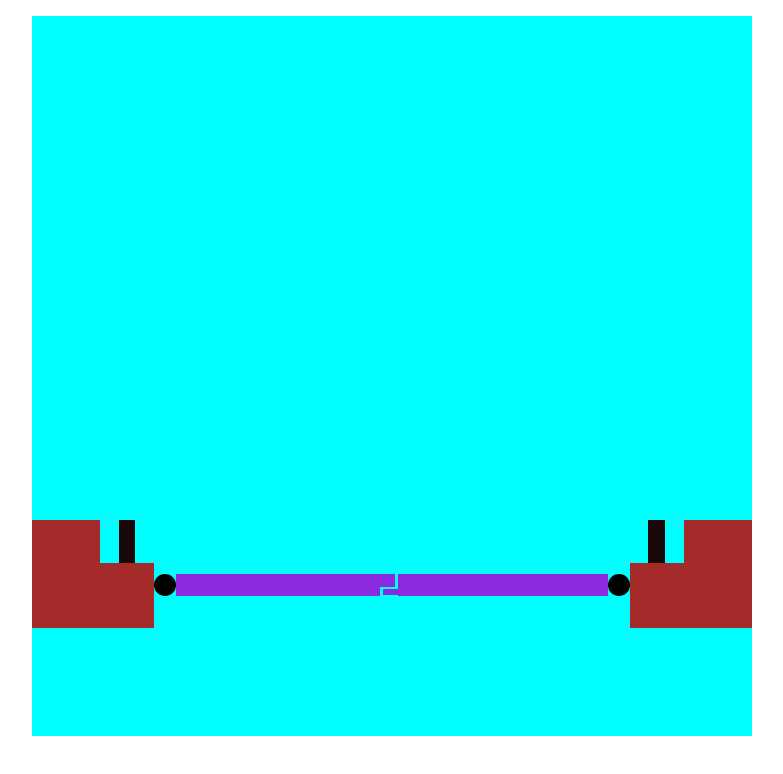
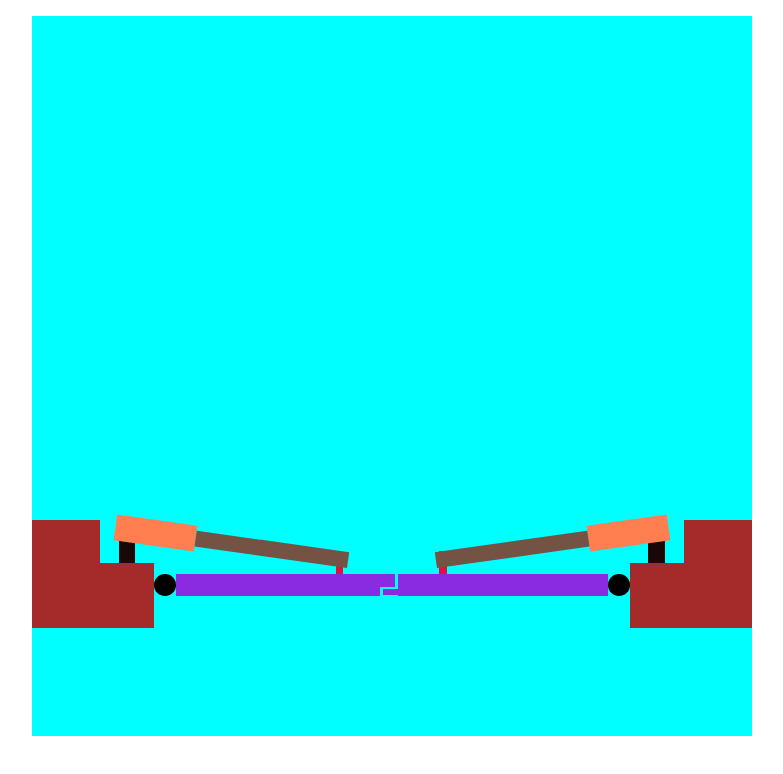
Before and after one commit to alinematollahi/Automatic-Gate-Opener-Website, a React (Create React App) app: page / in a window 1280 px wide. Shown: the top 774 px of the page, without its empty margins (248-1031 px from the left). Built offline with nearby package versions, Linux system fonts and the light colour scheme.

Commit message:
test animation

```diff
--- a/src/styles/swingDoorAnimation.css
+++ b/src/styles/swingDoorAnimation.css
@@ -23,11 +23,19 @@ height: 70%;
     height: 15%;
 }
 
+#set-space-back-base-left{
+    width: 30%;
+    height: 10%;
+    margin-left: 35%;
+}
+
 #back-base-left {
     width: 30%;
-    height: 40%;
+    height: 30%;
     margin-left: 35%;
     background-color: rgb(26, 7, 7);
+    border-top-left-radius: 30%;
+    border-top-right-radius: 30%;
 }
 
 #wall-left-2 {
@@ -68,7 +76,7 @@ height: 70%;
 @keyframes move-door-left {
     from {}
     to {
-        transform: rotateZ(-90deg);
+        transform: rotateZ(-93deg);
     }
   }
 
@@ -80,7 +88,7 @@ height: 70%;
     left: -55.8%;
 
     animation-name: move-door-left;
-    animation-duration: 4s;
+    animation-duration: 3.8s;
   }
 
   #set-space-door-left {
@@ -103,11 +111,20 @@ height: 70%;
     background-color: blueviolet;
 }
 
+#front-base-left{
+    width: 50%;
+    height: 150%;
+    position: relative;
+    top: -150%;
+    left: -300%;
+    background-color: crimson;
+}
+
 
 @keyframes move-door-right {
     from {}
     to {
-        transform: rotateZ(90deg);
+        transform: rotateZ(93deg);
     }
   }
 
@@ -120,7 +137,7 @@ height: 70%;
     top: -20%;
 
     animation-name: move-door-right;
-    animation-duration: 4s;
+    animation-duration: 3.8s;
   }
 
   #set-space-door-right {
@@ -143,6 +160,17 @@ height: 70%;
     background-color: blueviolet;
     margin-top: 3.15%;
 }
+
+#front-base-right{
+    width: 50%;
+    height: 350%;
+    position: relative;
+    top: -580%;
+    left: 370%;
+    background-color: crimson;
+}
+
+
 /*
 #door-right {
     float: left;
@@ -204,11 +232,19 @@ height: 70%;
     height: 15%;
 }
 
+#set-space-back-base-right{
+    width: 30%;
+    height: 10%;
+    margin-left: 35%;
+}
+
 #back-base-right {
     width: 30%;
-    height: 40%;
+    height: 30%;
     margin-left: 35%;
     background-color: rgb(26, 7, 7);
+    border-top-left-radius: 30%;
+    border-top-right-radius: 30%;
 }
 
 #wall-right-2 {
@@ -223,3 +259,96 @@ height: 70%;
     height: 15%;
     background-color: brown;
 }
+
+@keyframes move-motor1 {
+    from {}
+    to {
+        transform: rotateZ(-90deg);
+        transform-origin: 15% 50%;
+    }
+  }
+
+
+#motor1 {
+    position: relative;
+    left: -25%;
+    width: 500%;
+    height: 240%;
+    background-color: coral;
+    transform: rotateZ(8deg);
+    z-index: 2;
+
+    animation-name: move-motor1;
+    animation-duration: 4s;
+}
+
+#motor1-part2-set-space {
+    width: 200%;
+    height: 20%;
+}
+
+@keyframes move-motor1-part2 {
+    from {}
+    to {
+        width: 78%;
+    }
+  }
+
+#motor1-part2 {
+    width: 190%;
+    height: 60%;
+    background-color: rgb(117, 83, 68);
+    position: relative;
+    left: 100%;
+    z-index: 3;
+    animation-name: move-motor1-part2;
+    animation-duration: 4s;
+}
+
+
+@keyframes move-motor2 {
+    from {}
+    to {
+        transform: rotateZ(90deg);
+        transform-origin: 85% 50%;
+    }
+  }
+
+
+
+#motor2 {
+    float: right;
+    position: relative;
+    right: -25%;
+    width: 500%;
+    height: 240%;
+    background-color: coral;
+    transform: rotateZ(-8deg);
+
+    animation-name: move-motor2;
+    animation-duration: 4s;
+}
+
+#motor2-part2-set-space {
+    width: 200%;
+    height: 20%;
+}
+
+@keyframes move-motor2-part2 {
+    from {}
+    to {
+        width: 78%;
+        left: -78%;
+    }
+  }
+
+#motor2-part2 {
+    width: 190%;
+    height: 60%;
+    background-color: rgb(117, 83, 68);
+    position: relative;
+    left: -190%;
+    z-index: 3;
+    animation-name: move-motor2-part2;
+    animation-duration: 4s;
+}
```
